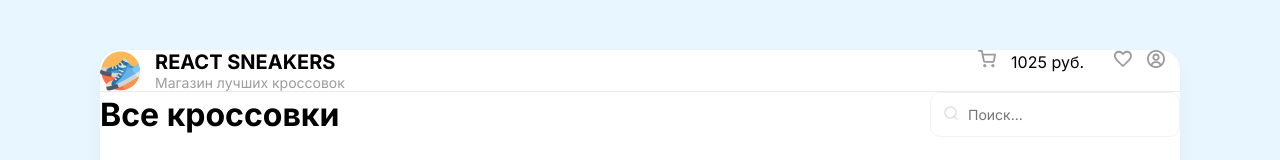
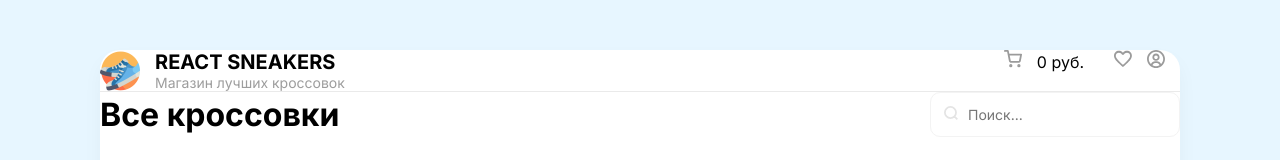
Before and after one commit to yuKalashnikova2/react-sneakers-store, a React (Vite) app: page / in a window 1280 px wide. Shown: the top 160 px of the page. Built offline with nearby package versions, Linux system fonts and the light colour scheme; data requests are answered from the project's data file.

Commit message:
feat(custom hook):useCart(totalPrice in cart)

```diff
--- a/src/components/Cart.jsx
+++ b/src/components/Cart.jsx
@@ -5,11 +5,11 @@ import orderComplete from '../public/orderComplete.svg'
 import CartItem from './CartItem'
 import arrow from '../public/arrow.svg'
 import Info from './Info'
-import { useContext, useState } from 'react'
-import { AppContext } from '../context'
+import { useState } from 'react'
+import { useCart } from '../hooks/useCart'
 
 const Cart = ({ onClosedCart, items = [], onRemove, onClearAll }) => {
-  const { cartItems, setCartItems } = useContext(AppContext)
+  const { cartItems, setCartItems, totalPrice } = useCart()
   const [orderIsProcessed, setOrderIsProcessed] = useState(false)
 
   const onClickOrder = () => {
@@ -60,12 +60,12 @@ const Cart = ({ onClosedCart, items = [], onRemove, onClearAll }) => {
                 <li className="d-flex">
                   <span>Итого:</span>
                   <div></div>
-                  <b>21 498 руб. </b>
+                  <b>{totalPrice} руб. </b>
                 </li>
                 <li className="d-flex">
                   <span>Налог 5%: </span>
                   <div></div>
-                  <b>1074 руб.</b>
+                  <b>{Math.round((totalPrice / 100) * 5)} руб.</b>
                 </li>
               </ul>
               <button onClick={onClickOrder} className="greenButton">
--- a/src/components/Header.jsx
+++ b/src/components/Header.jsx
@@ -3,8 +3,12 @@ import logo from '../public/imageLogo.png'
 import user from '../public/user.svg'
 import favorite from '../public/favorite.svg'
 import { Link } from 'react-router-dom'
+import { useCart } from '../hooks/useCart'
 
 const Header = (props) => {
+  const { totalPrice } = useCart()
+
+  console.log(totalPrice, 'vot TYT')
   return (
     <header className="d-flex justify-between p-40 ">
       <div className="headerLeft d-flex align-center">
@@ -17,7 +21,7 @@ const Header = (props) => {
       <ul className="d-flex">
         <li className="mr-30 c-po" onClick={props.onClickCart}>
           <img width={18} height={18} src={cart} />
-          <span>1025 руб.</span>
+          <span>{totalPrice} руб.</span>
         </li>
         <Link to="/favorites">
           <li className="c-po">
--- /dev/null
+++ b/src/hooks/useCart.jsx
@@ -0,0 +1,9 @@
+import { useContext } from 'react'
+import { AppContext } from '../context'
+
+export const useCart = () => {
+  const { cartItems, setCartItems } = useContext(AppContext)
+
+  const totalPrice = cartItems.reduce((sum, obj) => Number(obj.price) + sum, 0)
+  return { totalPrice, cartItems, setCartItems }
+}
```
